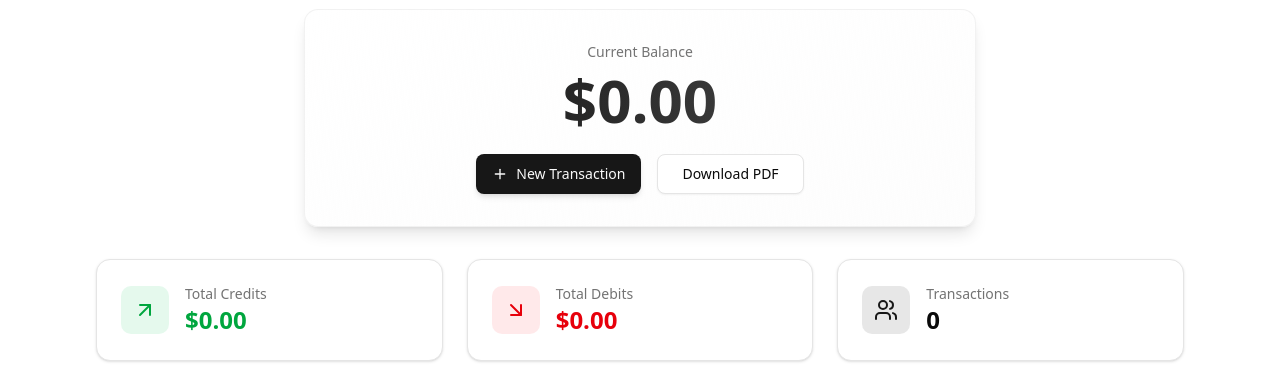
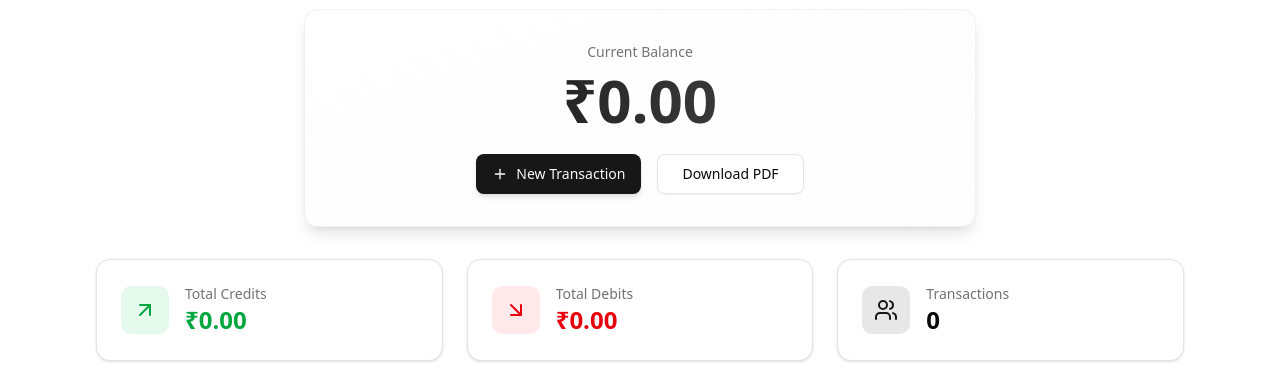
Before and after one commit to Harshbhavsar2004/PDF-Generation-For-Tejaswini-Sales, a React (Vite) app in the folder frontend/: page /expense-tracker in a window 1280 px wide. Shown: the part 324-710 px from the top of the page. Built offline with nearby package versions, Linux system fonts and the light colour scheme; no server answers.

Commit message:
Update ExpenseTracker: Change currency display from USD to INR

```diff
--- a/frontend/src/Pages/expense_tracker.jsx
+++ b/frontend/src/Pages/expense_tracker.jsx
@@ -176,7 +176,7 @@ export default function ExpenseTracker() {
               Current Balance
             </p>
             <p className="text-5xl sm:text-6xl font-bold mb-6 bg-gradient-to-r from-foreground to-foreground/70 bg-clip-text text-transparent">
-              ${balance.toFixed(2)}
+              ₹{balance.toFixed(2)}
             </p>
             <div className="flex flex-col sm:flex-row gap-4 justify-center">
               <Link to="/expense-tracker/new-transaction">
@@ -214,7 +214,7 @@ export default function ExpenseTracker() {
               <div>
                 <p className="text-sm text-muted-foreground">Total Credits</p>
                 <p className="text-2xl font-semibold text-green-600 dark:text-green-400">
-                  ${totalCredits.toFixed(2)}
+                  ₹{totalCredits.toFixed(2)}
                 </p>
               </div>
             </div>
@@ -231,7 +231,7 @@ export default function ExpenseTracker() {
               <div>
                 <p className="text-sm text-muted-foreground">Total Debits</p>
                 <p className="text-2xl font-semibold text-red-600 dark:text-red-400">
-                  ${totalDebits.toFixed(2)}
+                  ₹{totalDebits.toFixed(2)}
                 </p>
               </div>
             </div>
```
